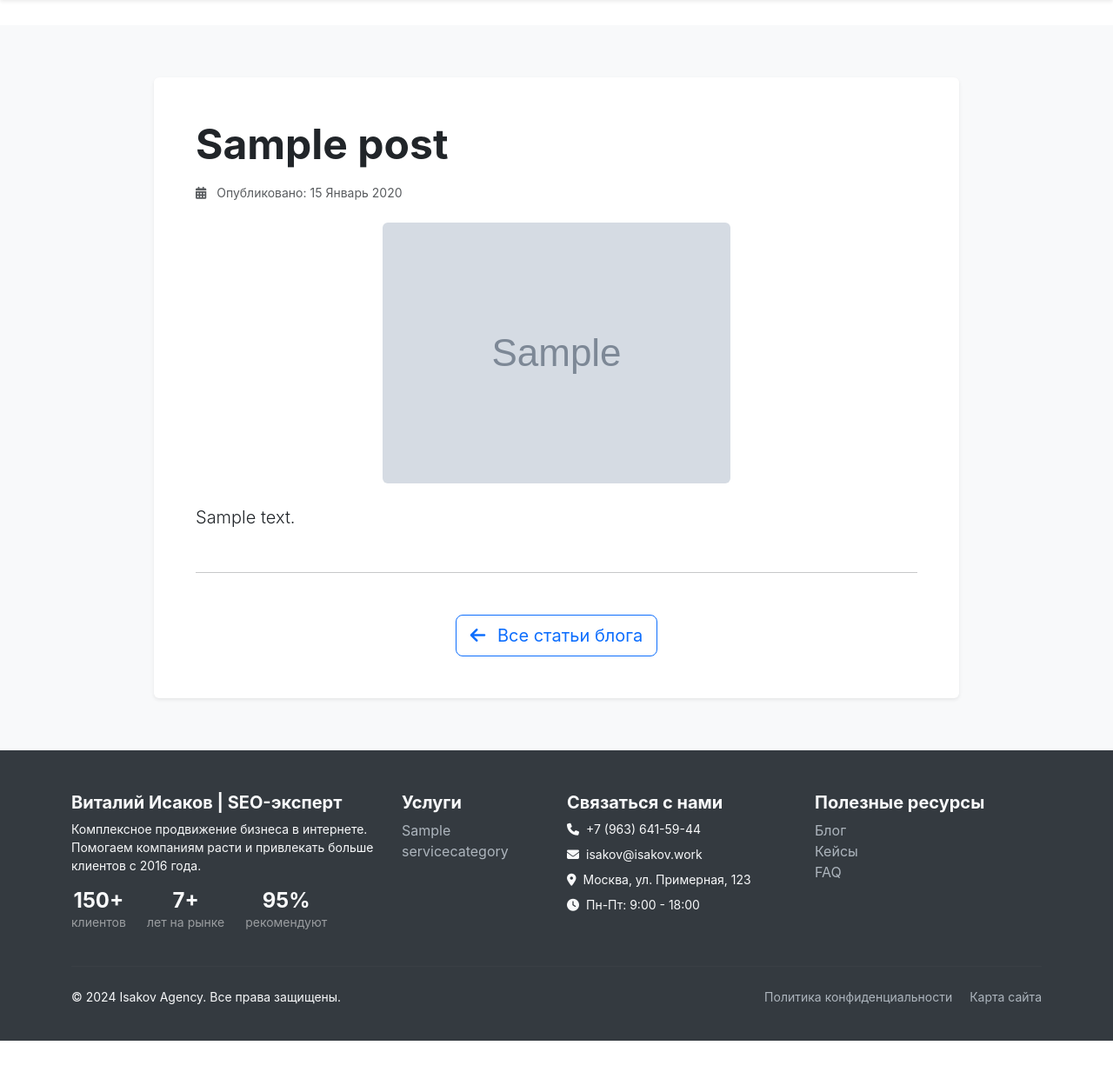
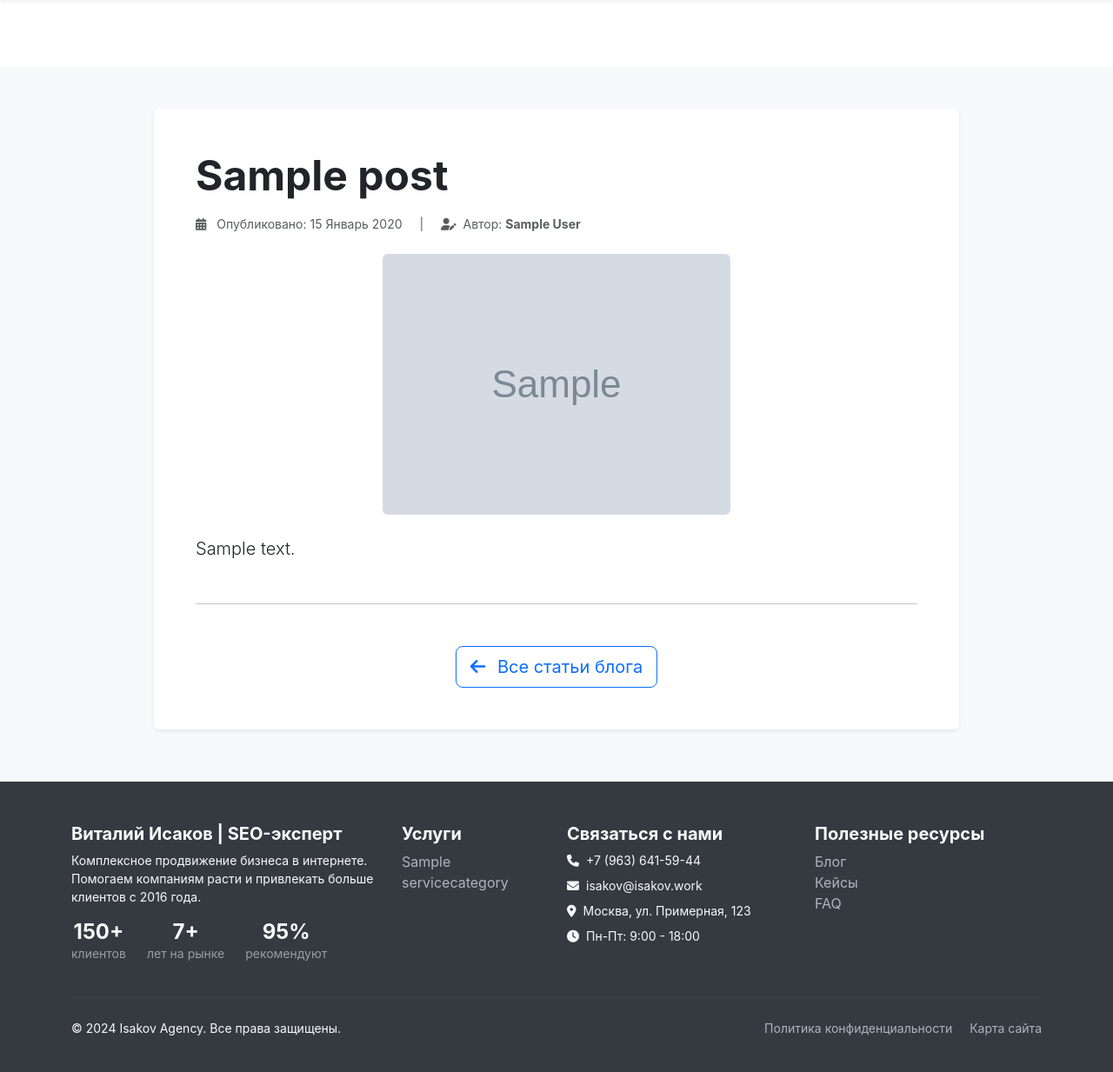
Before and after one commit to DmitryRzhansky/seo-agency, a Django app: a page that uses main/templates/main/post_detail.html in a window 1280 px wide. Shown: the part 61-1294 px from the top of the page at 87% size. Before the commit the page ends 1258 px from the top, so only its background shows below. Run offline with Django 5.2, Linux system fonts and the light colour scheme; tables that the repository leaves empty hold one stand-in row (values such as "Sample post"); grey boxes marked "Sample" are stand-in pictures; some libraries are stand-ins or nearby versions.

Commit message:
Добавление автора

```diff
--- a/main/models.py
+++ b/main/models.py
@@ -1,6 +1,7 @@
 from django.db import models
 from ckeditor.fields import RichTextField
 from django.utils import timezone
+from django.contrib.auth.models import User
 
 # --- Модели для Услуг (для хедера и футера) ---
 
@@ -65,6 +66,13 @@ class Post(models.Model):
     image = models.ImageField(upload_to='blog_images/', blank=True, null=True, verbose_name="Изображение (превью)")
     published_date = models.DateTimeField(auto_now_add=True, verbose_name="Дата публикации")
     is_published = models.BooleanField(default=True, verbose_name="Опубликовано")
+    author = models.ForeignKey(
+        User,
+        on_delete=models.SET_NULL, # Если пользователь удаляется, поле автора остается NULL
+        null=True,                 # Разрешаем NULL
+        blank=True,                # Делаем необязательным в админке
+        verbose_name="Автор"
+    )
 
     class Meta:
         verbose_name = "Пост в блоге"
--- a/main/templates/main/post_detail.html
+++ b/main/templates/main/post_detail.html
@@ -4,17 +4,23 @@
 {% block title %}{{ post.title }}{% endblock title %}
 
 {% block content %}
-<section class="section-padding bg-light" id="post-detail">
+<section class="section-padding bg-light pt-5 mt-5" id="post-detail">
     <div class="container">
         <div class="row justify-content-center">
             <div class="col-lg-10">
                 <article class="bg-white p-4 p-md-5 rounded shadow-sm">
 
                     <h1 class="display-5 fw-bold mb-3">{{ post.title }}</h1>
+
                     <p class="text-muted small mb-4">
                         <i class="fas fa-calendar-alt me-2"></i> Опубликовано: {{ post.published_date|date:"d F Y" }}
+
+                        {% if post.author %}
+                            <span class="mx-3">|</span>
+                            <i class="fas fa-user-edit me-1"></i> Автор:
+                            <span class="fw-bold">{{ post.author.get_full_name|default:post.author.username }}</span>
+                        {% endif %}
                     </p>
-
                     {% if post.image %}
                         <div class="row justify-content-center mb-4">
                             <div class="col-lg-8">
```
Also changed, not shown: media/blog_images/ventilicayciya-final.png (added), 1 other file.
